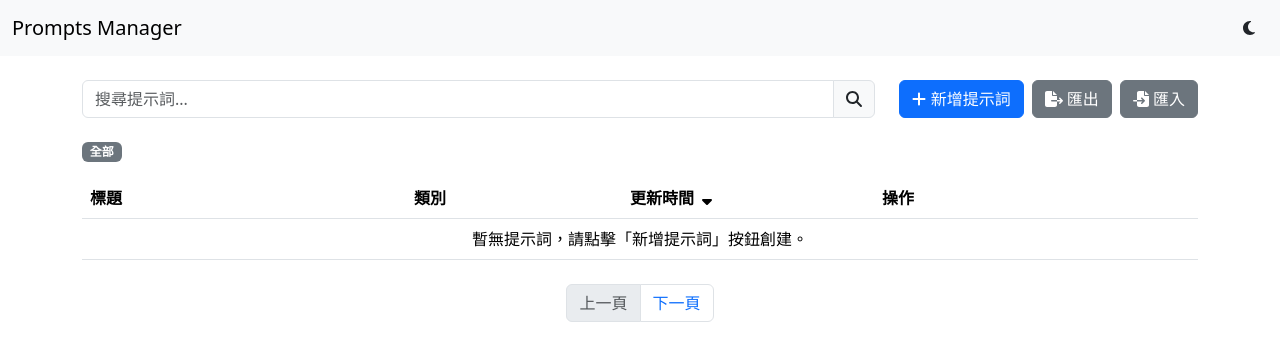
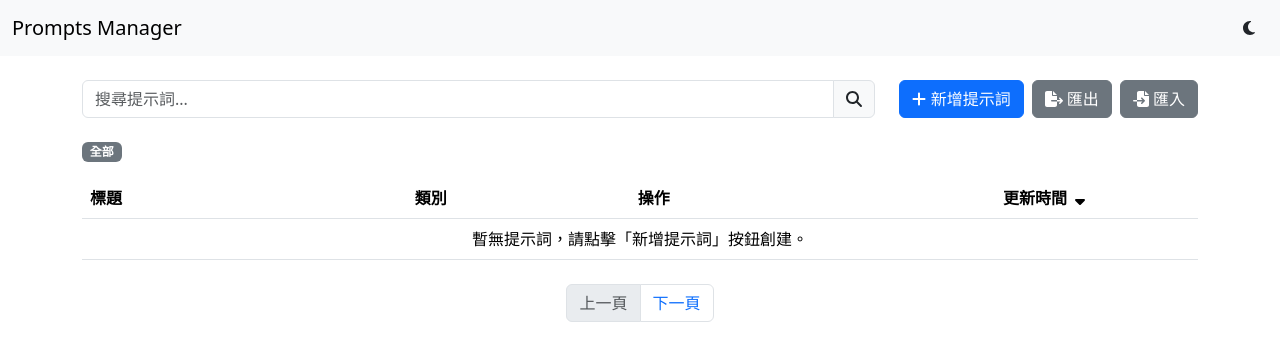
Before and after one commit to benxuhuang/PromptsManager, a Vue app: page / in a window 1280 px wide. Shown: the top 360 px of the page. Built offline with nearby package versions, Linux system fonts and the light colour scheme.

Commit message:
style: 更新UI

```diff
--- a/src/components/PromptList.vue
+++ b/src/components/PromptList.vue
@@ -5,11 +5,11 @@
         <tr>
           <th class="col-title">標題</th>
           <th class="col-category">類別</th>
+          <th class="col-action">操作</th>
           <th class="cursor-pointer column-updated-at col-updated-at" @click="$emit('toggle-sort')">
             更新時間
             <font-awesome-icon :icon="sortOrder === 'asc' ? 'sort-up' : 'sort-down'" class="ms-1" />
           </th>
-          <th class="col-action">操作</th>
         </tr>
       </thead>
       <tbody>
@@ -22,24 +22,24 @@
               </span>
             </div>
           </td>
-          <td class="column-updated-at">{{ formatDate(prompt.updatedAt) }}</td>
           <td class="action-buttons">
             <!-- <button class="btn btn-sm btn-outline-success me-2" @click="copyContent(prompt.content)">
               <font-awesome-icon icon="copy" /> 複製
             </button> -->
-            <button class="btn btn-sm btn-outline-success me-2" @click="previewContent(prompt.content)">
+            <button class="btn btn-sm btn-outline-secondary me-2" @click="previewContent(prompt.content)">
               <font-awesome-icon icon="eye" /> 預覽
             </button>
-            <button class="btn btn-sm btn-outline-success me-2" @click="openTemplateModal(prompt.content)">
+            <button class="btn btn-sm btn-outline-secondary me-2" @click="openTemplateModal(prompt.content)">
               <font-awesome-icon icon="pen-to-square" /> 填入模板
             </button>
-            <button class="btn btn-sm btn-outline-primary me-2" @click="$emit('edit', prompt)">
+            <button class="btn btn-sm btn-outline-secondary me-2" @click="$emit('edit', prompt)">
               <font-awesome-icon icon="edit" /> 編輯
             </button>
-            <button class="btn btn-sm btn-outline-danger" @click="$emit('delete', prompt.id)">
+            <button class="btn btn-sm btn-outline-secondary" @click="$emit('delete', prompt.id)">
               <font-awesome-icon icon="trash" /> 刪除
             </button>
           </td>
+          <td class="column-updated-at">{{ formatDate(prompt.updatedAt) }}</td>
         </tr>
         <tr v-if="prompts.length === 0">
           <td colspan="4" class="text-center">
@@ -266,19 +266,19 @@ export default defineComponent({
   gap: 0.25rem;
 }
 .col-title {
-  width: 180px;
+  width: 160px;
   min-width: 120px;
   max-width: 220px;
   word-break: break-all;
 }
 .col-category {
-  width: 120px;
+  width: 110px;
   min-width: 80px;
   max-width: 160px;
   word-break: break-all;
 }
 .col-updated-at {
-  width: 140px;
+  width: 100px;
   min-width: 100px;
   max-width: 180px;
 }
```
